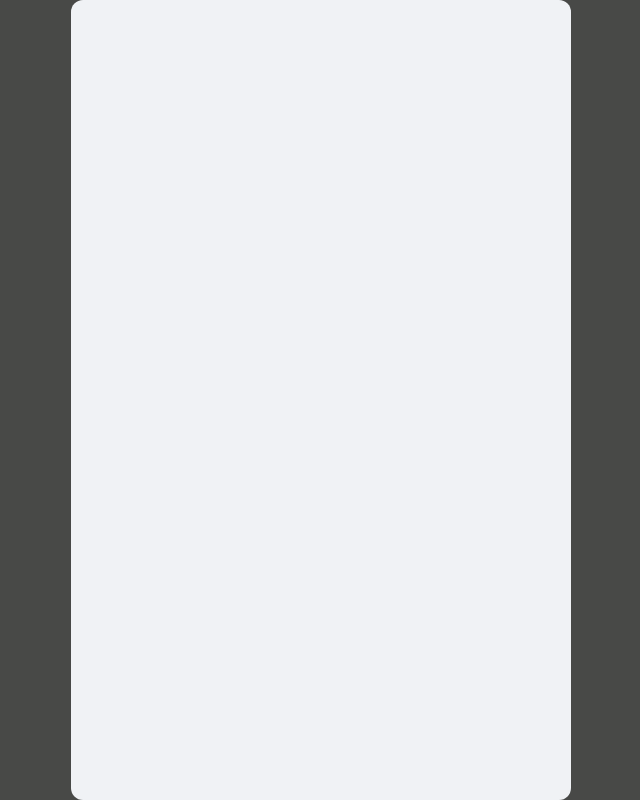
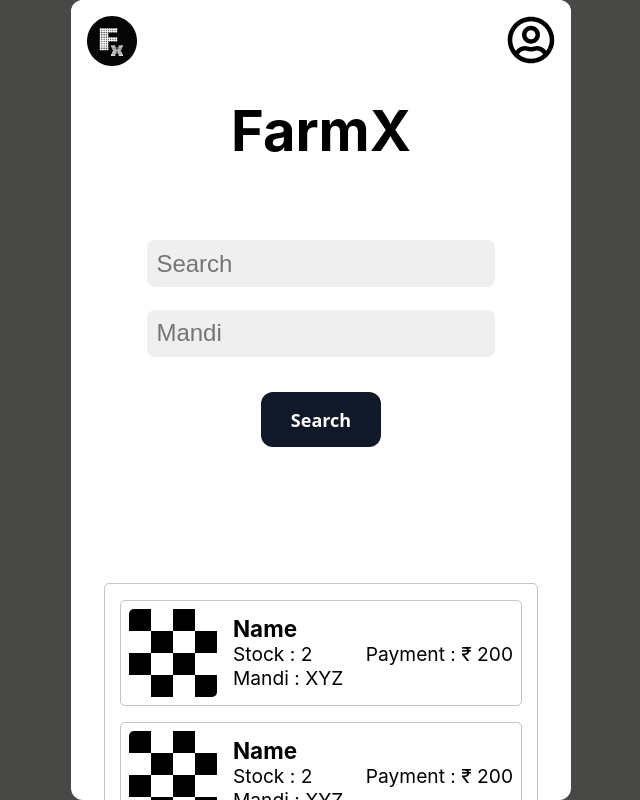
Before and after one commit to bitstatic/FarmX-frntnd, a React (Vite) app: page /home/buy in a window 1280 px wide. Before the commit this address had no page. Shown: the whole page, without its empty margins (319-959 px from the left). Built offline with nearby package versions, Linux system fonts and the light colour scheme.

Commit message:
Added [Home, buy-dashboard] pages

```diff
--- a/src/App.css
+++ b/src/App.css
@@ -1,7 +1,8 @@
 
 .App{
     margin: auto;
-    background-color: #f0f2f5;
+    /* background-color: #f0f2f5; */
+    background-color: #fff;
     border-radius: 0.75rem;
     max-width: 500px;
     width: 50%;
@@ -11,9 +12,16 @@
     flex-direction: column;
     /* align-items: center; */
     justify-content: center;
+    overflow-y: scroll;
+}
+.App::-webkit-scrollbar {
+    display: none;
 }
 @media (width<500px) {
     .App{
         width: 100%;
     }
 }
+h1{
+    font-size: 3.5rem;
+}
--- a/src/App.tsx
+++ b/src/App.tsx
@@ -4,6 +4,8 @@ import LoginSection from "./Components/signin/LoginSection";
 import SignupSection from "./Components/signup/SignupSection";
 import { Routes, Route, Link } from "react-router-dom";
 import SplashScreen from "./Components/SpashScreen/SplashScreen";
+import Home from "./Components/home/Home";
+import BuyProf from "./Components/buyProfile/BuyProf";
 
 function App() {
   return (
@@ -12,6 +14,8 @@ function App() {
         <Route path="/" element={<SplashScreen />} />
         <Route path="/login" element={<LoginSection />} />
         <Route path="/signup" element={<SignupSection />} />
+        <Route path="/home" element={<Home />} />
+        <Route path="/home/buy" element={<BuyProf/>} />
       </Routes>
     </div>
   );
--- a/src/Components/Navbar.tsx
+++ b/src/Components/Navbar.tsx
@@ -1,19 +1,25 @@
 import React from 'react'
 import {FaRegUserCircle} from "react-icons/fa"
 import styled from "styled-components"
-import logo from "../../public/title_logo.svg"
+import logo from "/title_logo.svg"
 
 const NavBar= styled.nav`
-  min-width: 90%;
+  min-width: 100%;
   display: flex;
   justify-content: space-between;
-  padding: 1rem 1rem;
+  position: sticky;
+  background-color: #fff;
+  top: 0px;
+  *{
+    margin: 1rem;
+  }
+  margin-bottom: 5rem;
 `
 function Navbar() {
   return (
     <NavBar>
         <img src={logo} alt=""  width={"50px"} />
-        <FaRegUserCircle size="2.2rem" />
+        <FaRegUserCircle size="3rem" />
     </NavBar>
   )
 }
--- a/src/Components/TextField.tsx
+++ b/src/Components/TextField.tsx
@@ -2,7 +2,7 @@ import React from 'react'
 import styled from 'styled-components'
 
 const TextArea= styled.input`
-  background-color: #f0f2f5;
+  background-color: #fff;
   width: 80%;
   border: none;
   border-bottom: 1px solid #000;
--- /dev/null
+++ b/src/Components/buyProfile/BuyProf.tsx
@@ -0,0 +1,41 @@
+import React from 'react'
+import styled from 'styled-components'
+import Navbar from '../Navbar'
+import SearchSection from './SearchSection'
+import HistorySection from './HistorySection'
+
+const PageLayout = styled.section`
+    display: flex;
+    height: 100%;
+    justify-content: start;
+    align-items: center;
+    gap: 3.5rem;
+    flex-direction: column;
+    >h1{
+        font-size: 3.5rem;
+        padding: 1rem;
+    }
+    >div{
+        display: flex;
+        flex-direction: column;
+        gap: 1rem;
+        margin-bottom: 5rem;
+    }
+`
+
+
+
+function BuyProf() {
+  return (
+    <>
+        <Navbar />
+        <PageLayout>
+            <h1>FarmX</h1>
+            <SearchSection />
+            <HistorySection />
+        </PageLayout>
+    </>
+  )
+}
+
+export default BuyProf
--- /dev/null
+++ b/src/Components/buyProfile/HistoryCard.tsx
@@ -0,0 +1,57 @@
+import React from 'react'
+import styled from 'styled-components'
+import dummy from "/imagedummy.png"
+
+const Card = styled.div`
+    display: flex;
+    flex-direction: row;
+    width: 100%;
+    align-items: flex-start;
+    // padding: 0.5rem;
+    gap: 0.1rem;
+    border: 1px solid rgba(61, 61, 61, 0.3);
+    border-radius: 5px;
+    > .hist-card-container{
+        width: 100%;
+        display: flex;
+        align-items: center;
+        gap: 1rem;
+        padding: 0.5rem;
+        > img{
+            border-radius: 5px;
+            width:5.5rem
+        }
+        > .card-text{
+            width: 100%;
+            font-size: 1.2rem;
+            display: flex;
+            flex-direction: column;
+            >.row{
+                display: flex;
+                width: 100%;
+                justify-content: space-between;
+            }
+
+        }
+    }
+`
+
+function HistoryCard() {
+  return (
+    <Card>
+        <div className='hist-card-container'>
+            <img src={dummy} alt="" />
+            <div className='card-text'>
+                <h3>Name</h3>
+                <div className='row'>
+                    <p>Stock : {2}</p>
+                    <p>Payment : {"₹ 200"}</p>
+                </div>
+                <p>Mandi : {"XYZ"}</p>
+            </div>
+        </div>
+    </Card>
+  )
+}
+
+export default HistoryCard
--- /dev/null
+++ b/src/Components/buyProfile/HistorySection.tsx
@@ -0,0 +1,31 @@
+import React from 'react'
+import styled from 'styled-components'
+import HistoryCard from './HistoryCard'
+
+const HistSec = styled.div`
+    display: flex;
+    flex-direction: column;
+    align-items: center;
+    justify-content: start;
+    gap: 1rem;
+    width: 80%;
+    padding: 1rem;
+    border: 1px solid rgba(61, 61, 61, 0.3);
+    border-radius: 5px;
+`
+
+
+function HistorySection() {
+  return (
+    <HistSec >
+        <HistoryCard  />
+        <HistoryCard  />
+        <HistoryCard  />
+        <HistoryCard  />
+        <HistoryCard  />
+        <HistoryCard  />
+    </HistSec>
+  )
+}
+
+export default HistorySection
--- /dev/null
+++ b/src/Components/buyProfile/SearchField.tsx
@@ -0,0 +1,28 @@
+import React from 'react'
+import styled from 'styled-components'
+
+const SearchArea = styled.input`
+background-color: #EFEFEF;
+color: 666666;
+width: 100%;
+border-radius: 0.5rem;
+border: none;
+padding: 0.6rem;
+margin: 0.2rem 0rem;
+font-size: 1.5rem;
+:focus{
+  outline: none;
+}
+`
+interface props{
+    name: string;
+    id: string;
+    type: string;
+  }
+
+function SearchField({name, id, type}:props) {
+  return (<SearchArea id={id} type={type} placeholder={name} />)
+}
+
+
+export default SearchField
--- /dev/null
+++ b/src/Components/buyProfile/SearchSection.tsx
@@ -0,0 +1,27 @@
+import React from 'react'
+import styled from 'styled-components'
+import SearchField from './SearchField'
+import Button from '../Button'
+
+const SearchSec = styled.div`
+    display: flex;
+    flex-direction: column;
+    align-items: center;
+    gap: 1rem;
+    max-width: 90%;
+    >Button{
+        margin-top: 1rem;
+    }
+`
+
+function SearchSection() {
+  return (
+    <SearchSec>
+        <SearchField id='search-item' type='text' name='Search' />
+        <SearchField id='mandi' type='text' name='Mandi' />
+        <Button Text="Search" onClick={() => {console.log("Button Clicked")}}/>
+    </SearchSec>
+  )
+}
+
+export default SearchSection
--- /dev/null
+++ b/src/Components/home/Home.tsx
@@ -0,0 +1,39 @@
+import React from 'react'
+import styled from 'styled-components'
+import Button from '../Button'
+import Navbar from '../Navbar'
+
+const Homepage = styled.section`
+    display: flex;
+    height: 100%;
+    justify-content: center;
+    align-items: center;
+    gap: 5rem;
+    flex-direction: column;
+    >h1{
+        font-size: 4rem;
+    }
+    >div{
+        display: flex;
+        flex-direction: column;
+        gap: 1rem;
+        margin-bottom: 5rem;
+    }
+`
+
+function Home() {
+  return (
+    <>
+        <Navbar />
+        <Homepage>
+            <h1>FarmX</h1>
+            <div>
+                <Button Text="Selling Dashboard" onClick={()=>{console.log("Button Clicked")}}/>
+                <Button Text="Buying Profile" onClick={()=>{console.log("Button Clicked")}}/>
+            </div>
+        </Homepage>
+    </>
+  )
+}
+
+export default Home
```
Also changed, not shown: public/imagedummy.png (added), src/assets/title_logo.svg (deleted).
